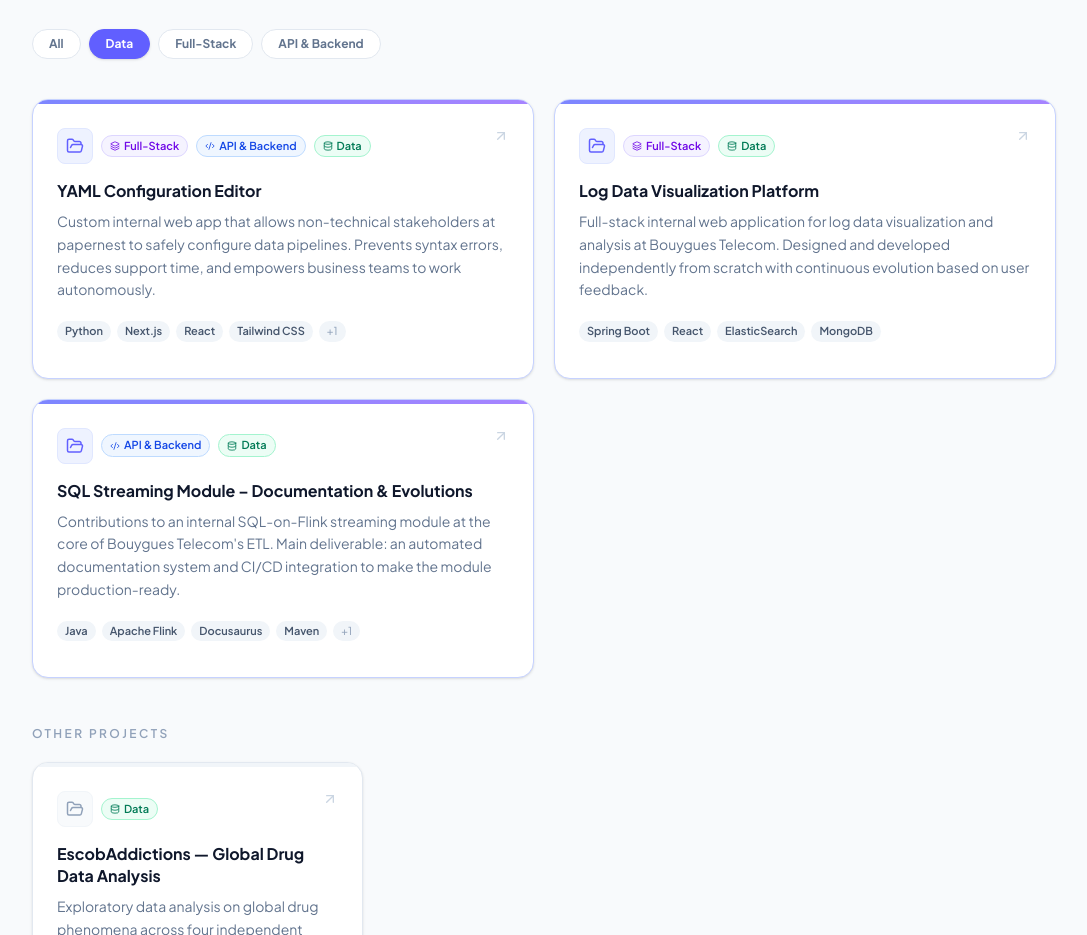
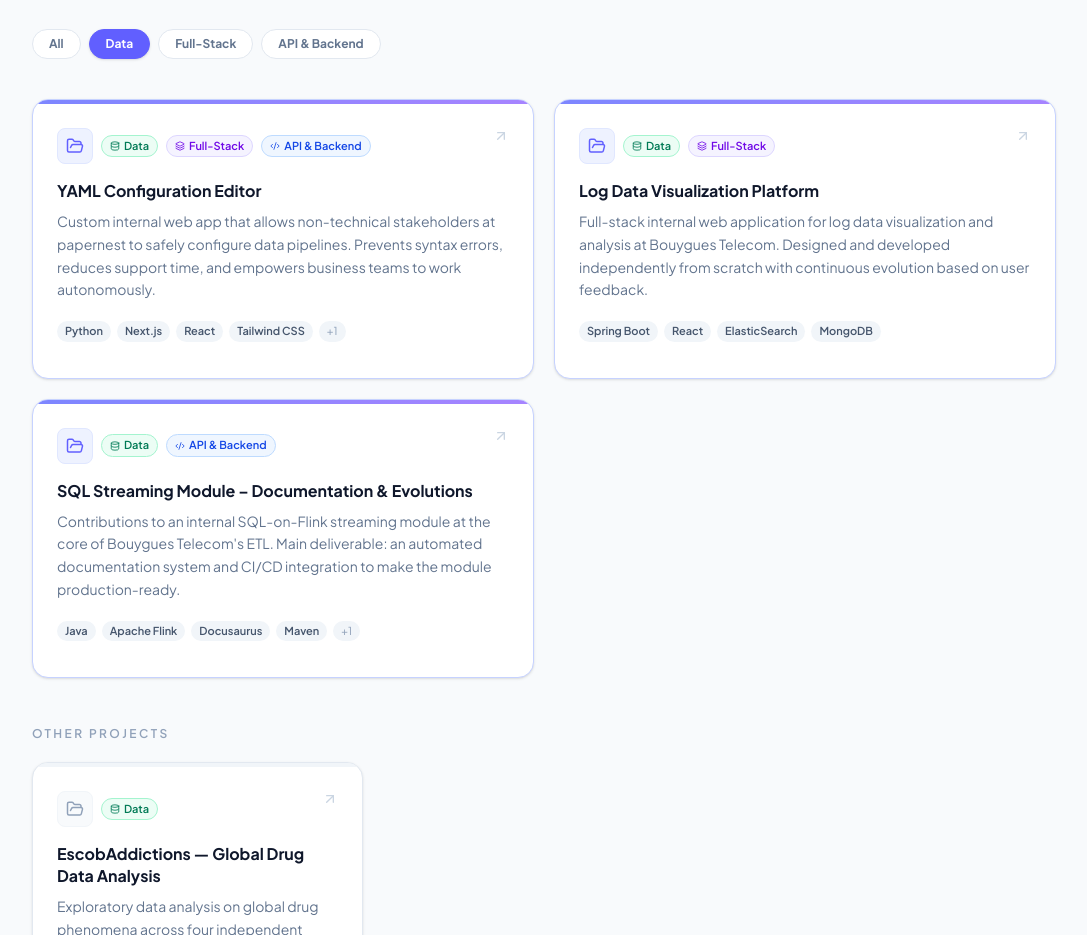
Before and after one commit to Wabfall/wabfall.github.io, a React (Vite) app: page / in a window 1280 px wide. Shown: the part 3800-4735 px from the top of the page, without its empty margins (96-1183 px from the left). Built offline with nearby package versions, Linux system fonts and the light colour scheme.

Commit message:
fix: always render Data badge first on project cards

```diff
--- a/src/components/Projects.tsx
+++ b/src/components/Projects.tsx
@@ -97,7 +97,7 @@ function ProjectCard({ project, featured = false }: { project: (typeof projects)
             <div className={`p-2 rounded-lg ${featured ? "bg-indigo-50 border border-indigo-100" : "bg-slate-50 border border-slate-100"}`}>
               <FolderOpen size={18} className={featured ? "text-indigo-500" : "text-slate-400"} />
             </div>
-            {project.categories.map((c) => {
+            {[...project.categories].sort((a, b) => (a === "data" ? -1 : b === "data" ? 1 : 0)).map((c) => {
               const cfg = projectCategoryConfig(c);
               return cfg ? (
                 <span key={c} className={`inline-flex items-center gap-1 px-2 py-0.5 rounded-full border text-[11px] font-semibold ${cfg.badge}`}>
```
